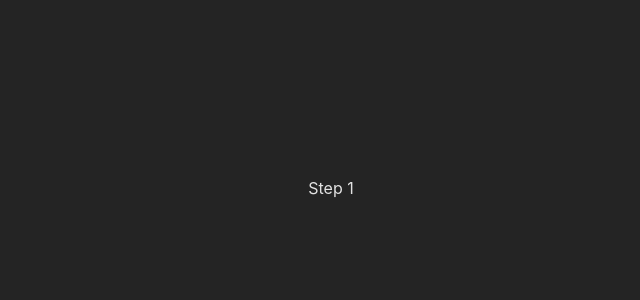
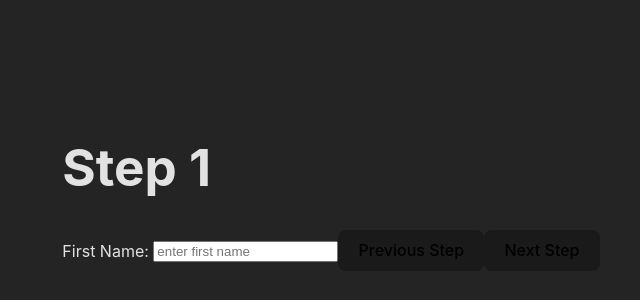
Before and after one commit to larswan/oneclub-code-challenge-pt3, a React (Vite) app: page / in a window 1280 px wide. Shown: the part 212-512 px from the top of the page, without its empty margins (309-949 px from the left). Built offline with nearby package versions, Linux system fonts and the light colour scheme.

Commit message:
Added form input and validateName function. Need to change handling of formData and validation.

```diff
--- a/src/FormSteps/Step1.jsx
+++ b/src/FormSteps/Step1.jsx
@@ -1,9 +1,26 @@
-const Step1 = () => {
+const Step1 = ({ changeStep, formData, setFormData }) => {
+
+    const validateName = (inputName) => {
+        const trimmedString = inputName.trim()
+        if (trimmedString ==="") {
+            window.alert("First name cannot be empty!")
+            return false
+        }
+        else return trimmedString
+    }
 
     return(
         <div className="stepContainer">
-
-            Step 1
+            <h1>Step 1</h1>
+            <label>First Name: </label>
+            <input
+            type="text"
+            name="First Name"
+            placeholder="enter first name"
+            id="firstName"
+            />
+            <button onClick={e=>changeStep(e, -1)}>Previous Step</button>
+            <button onClick={e => changeStep(e, 1)}>Next Step</button>
         </div>
     )
 }
```
Also changed, not shown: src/WizardForm.jsx (+30 -1 lines).
